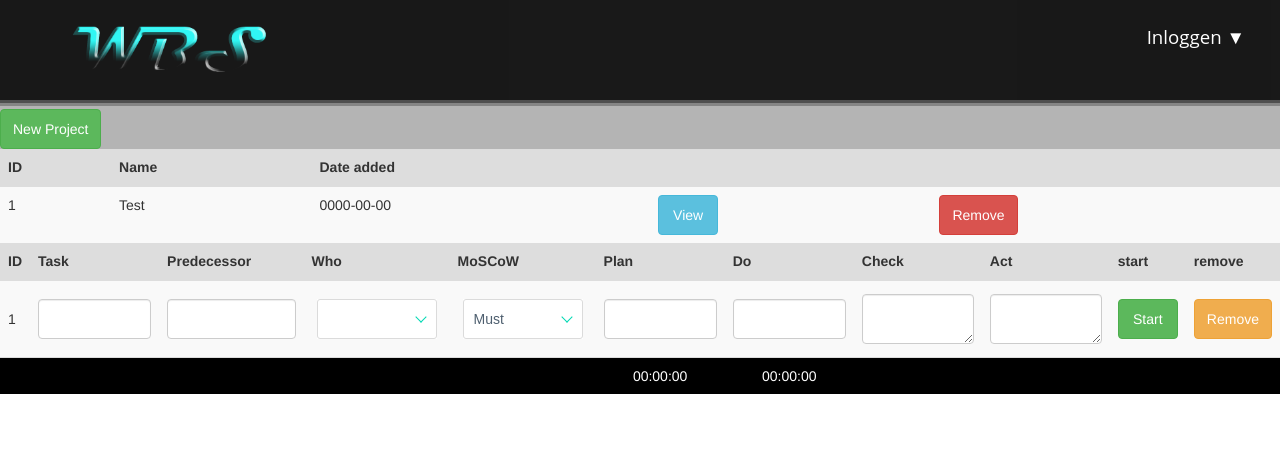
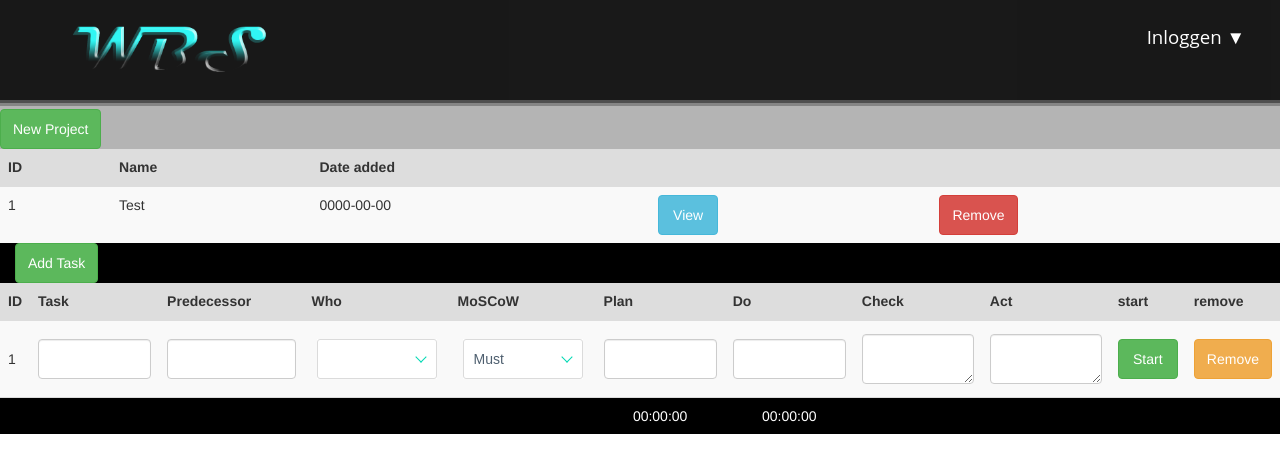
Before and after one commit to DamienKusters/wbsMonitor, a PHP site: page / in a window 1280 px wide. Shown: the top 473 px of the page. Run offline with PHP 8.4, Linux system fonts and the light colour scheme; data comes from the database, SQL or seed files in the repository; lists and menus that the app fills with data are empty.

Commit message:
+ Control panel for tasks

```diff
--- a/index.php
+++ b/index.php
@@ -72,7 +72,9 @@
                     </table>
                 </div>
             </div>
-
+            <div class="container-fluid row" style="background-color:#000000; ">
+              <input class="btn btn-success" type="button" value="Add Task" />
+            </div>
 
             <div class="row">
                 <div class="table-responsive">
--- a/newProject.php
+++ b/newProject.php
@@ -1,5 +1,6 @@
 <?php
 include("connect.php");
+
 $projectName = $_POST["projectnaam"];
 
 $sql = "INSERT INTO project (name) VALUES ('{$projectName}')";
```
